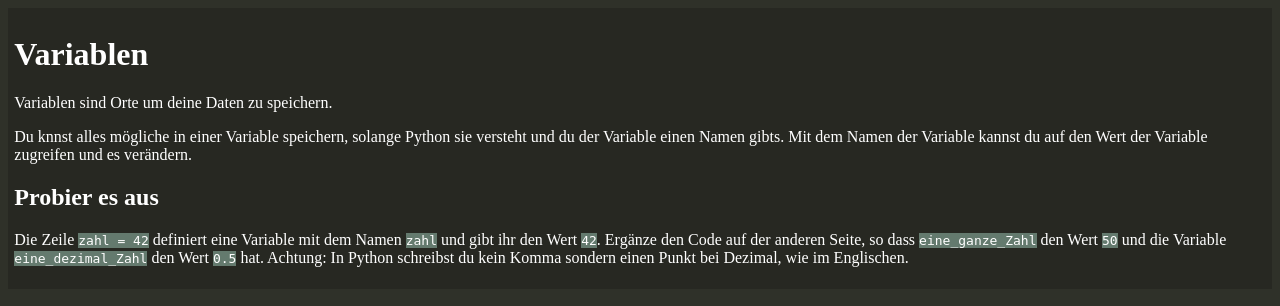
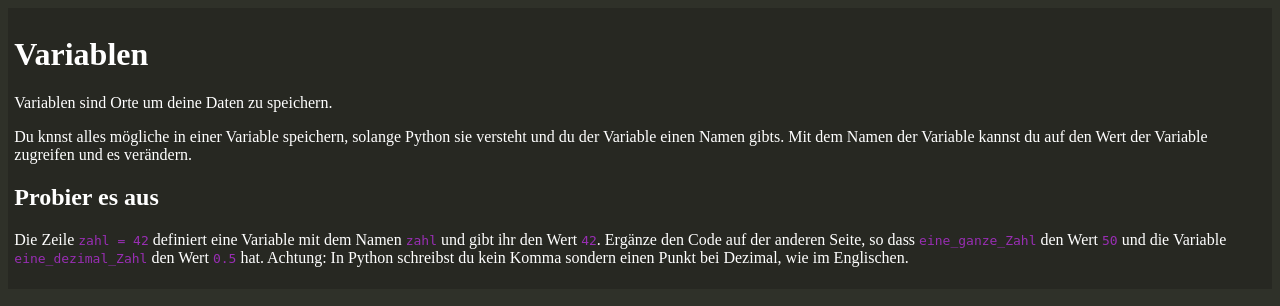
Before and after one commit to CSDUMMI/BrowserTutorial, a Flask app: page /EineBank/0/text in a window 1280 px wide. Shown: the top 306 px of the page. Run offline with Flask 2, Linux system fonts and the light colour scheme; some libraries are stand-ins or nearby versions.

Commit message:
To better differentiate between code and normal text by changing the font color to someting a little bit more lila

```diff
--- a/static/styles/basic.css
+++ b/static/styles/basic.css
@@ -21,8 +21,7 @@ input {
   color: white;
 }
 code {
-  background-color: #647a6e;
-  border: 1px;
+  color: #982eb3;
 }
 a {
   color: #AAAAAA;
```
